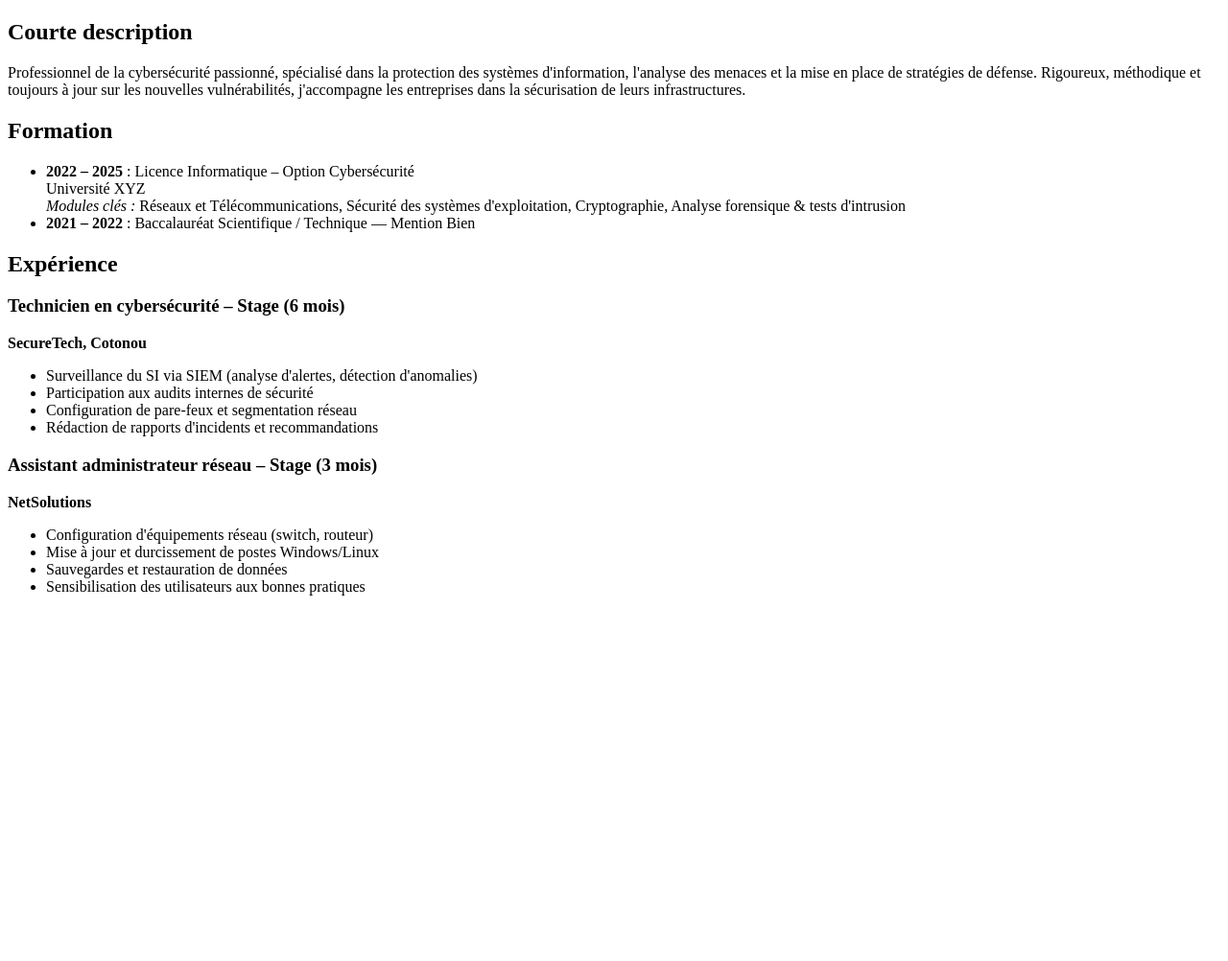
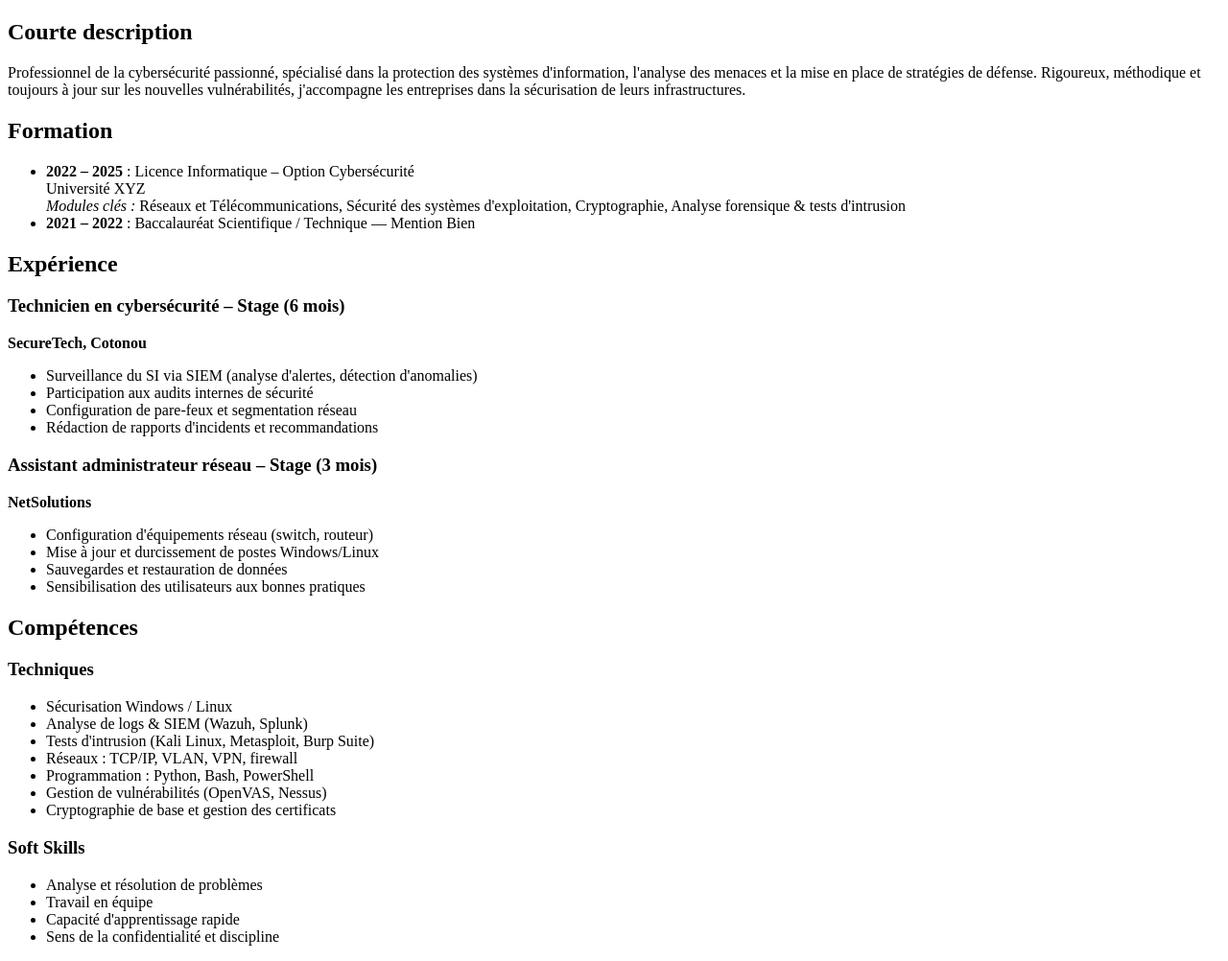
Before and after one commit to emericcool316-cell/mon-cv, a plain HTML site: page index.html in a window 1280 px wide. Shown: the whole page at 96% size. Before the commit the page ends 800 px from the top, so only its background shows below. Drawn offline with Linux system fonts and the light colour scheme.

Commit message:
mise en place de la section competences

```diff
--- a/index.html
+++ b/index.html
@@ -53,5 +53,26 @@
 </article>
 
   </section>
+  <section id="competences">
+    <h2>Compétences</h2><h3>Techniques</h3>
+<ul>
+  <li>Sécurisation Windows / Linux</li>
+  <li>Analyse de logs & SIEM (Wazuh, Splunk)</li>
+  <li>Tests d'intrusion (Kali Linux, Metasploit, Burp Suite)</li>
+  <li>Réseaux : TCP/IP, VLAN, VPN, firewall</li>
+  <li>Programmation : Python, Bash, PowerShell</li>
+  <li>Gestion de vulnérabilités (OpenVAS, Nessus)</li>
+  <li>Cryptographie de base et gestion des certificats</li>
+</ul>
+
+<h3>Soft Skills</h3>
+<ul>
+  <li>Analyse et résolution de problèmes</li>
+  <li>Travail en équipe</li>
+  <li>Capacité d'apprentissage rapide</li>
+  <li>Sens de la confidentialité et discipline</li>
+</ul>
+
+  </section>
 </body>
 </html>
```
